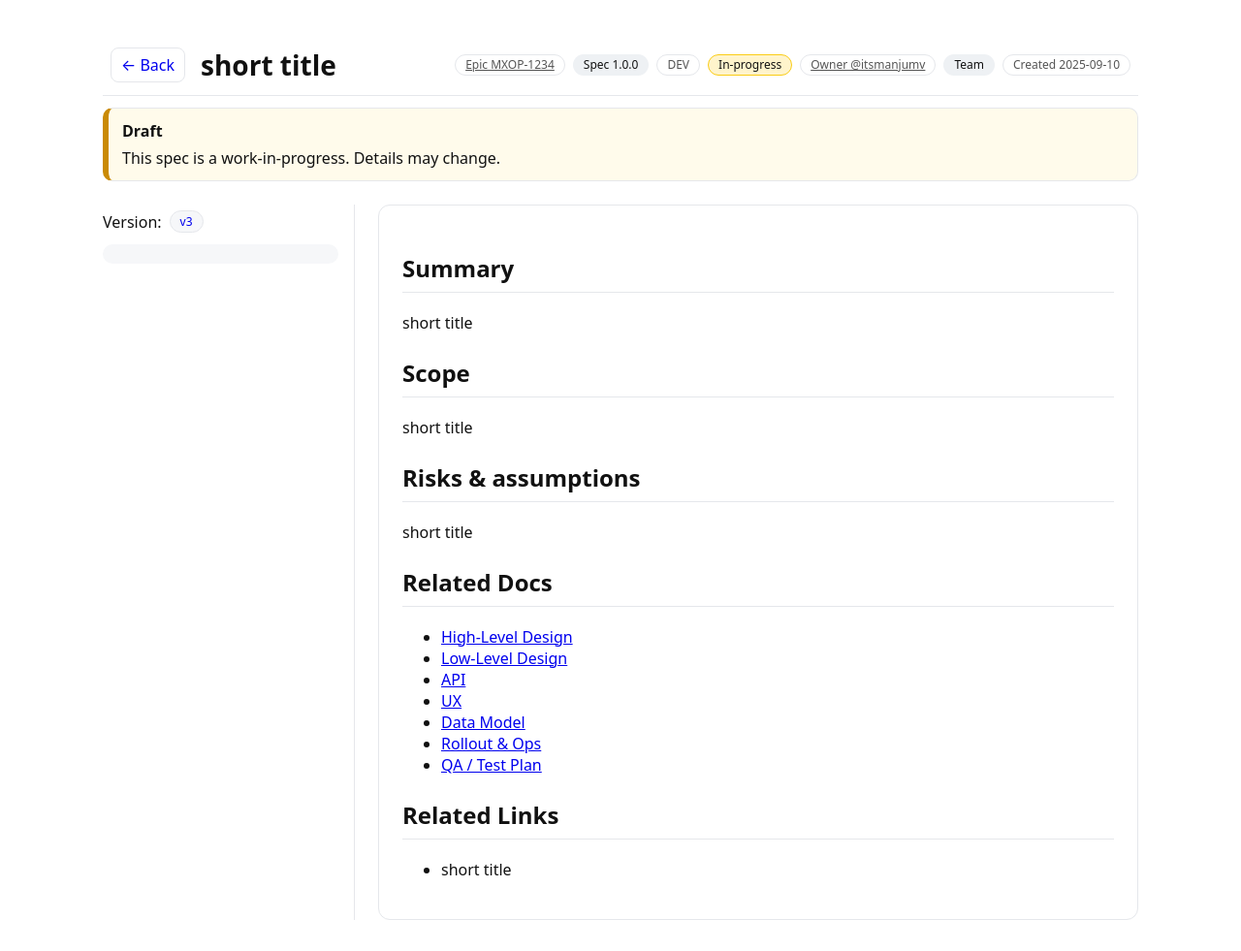
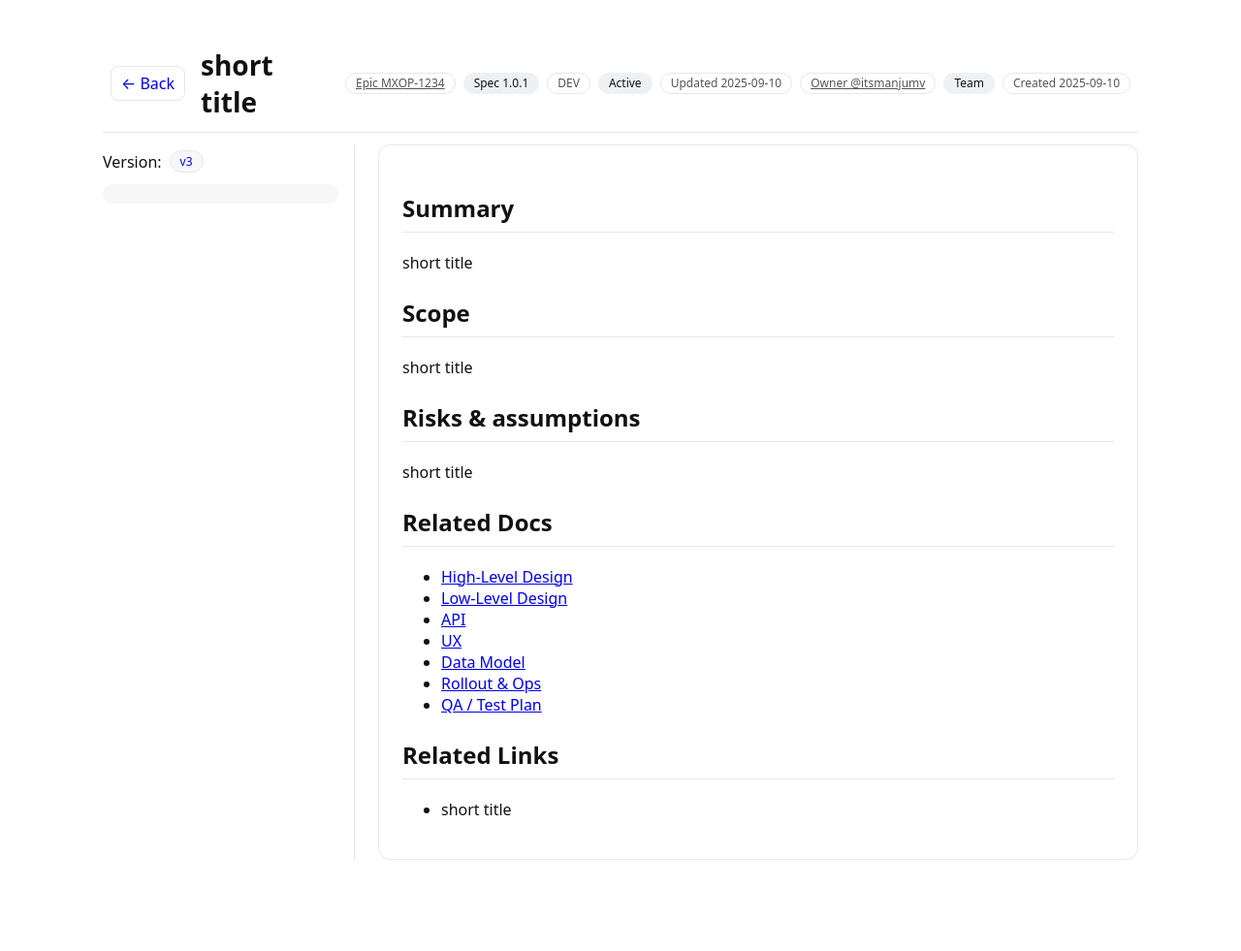
Before and after one commit to pranavwani/design-spec-v3, a Jekyll site: the page built from _specs/short-title/v3/index.md, in a window 1280 px wide and 981 px high. Shown: the whole window at 97% size. Built offline with Jekyll 4.4.1, drawn with Linux system fonts in a browser that asks for light colours.

Commit message:
chore(spec): post-merge bump/stage/status for #37

```diff
--- a/_specs/short-title/v3/index.md
+++ b/_specs/short-title/v3/index.md
@@ -4,15 +4,17 @@
 family: short title
 version: v3
 title: short title
-status: in-progress
+status: active
 stage: dev
-spec_version: "1.0.0"
+spec_version: "1.0.1"
 owner: "@itsmanjumv"
 team: ""
 created_at: 2025-09-10
-updated_at:
+updated_at: "2025-09-10"
 tags: []
 changelog:
+  - date: "2025-09-10"
+    text: 'Merged PR #37: [Spec] short title (scaffold)'
   - date: 2025-09-10
     text: "Initial scaffold from issue #36"
 nav_title: "Overview"
```
